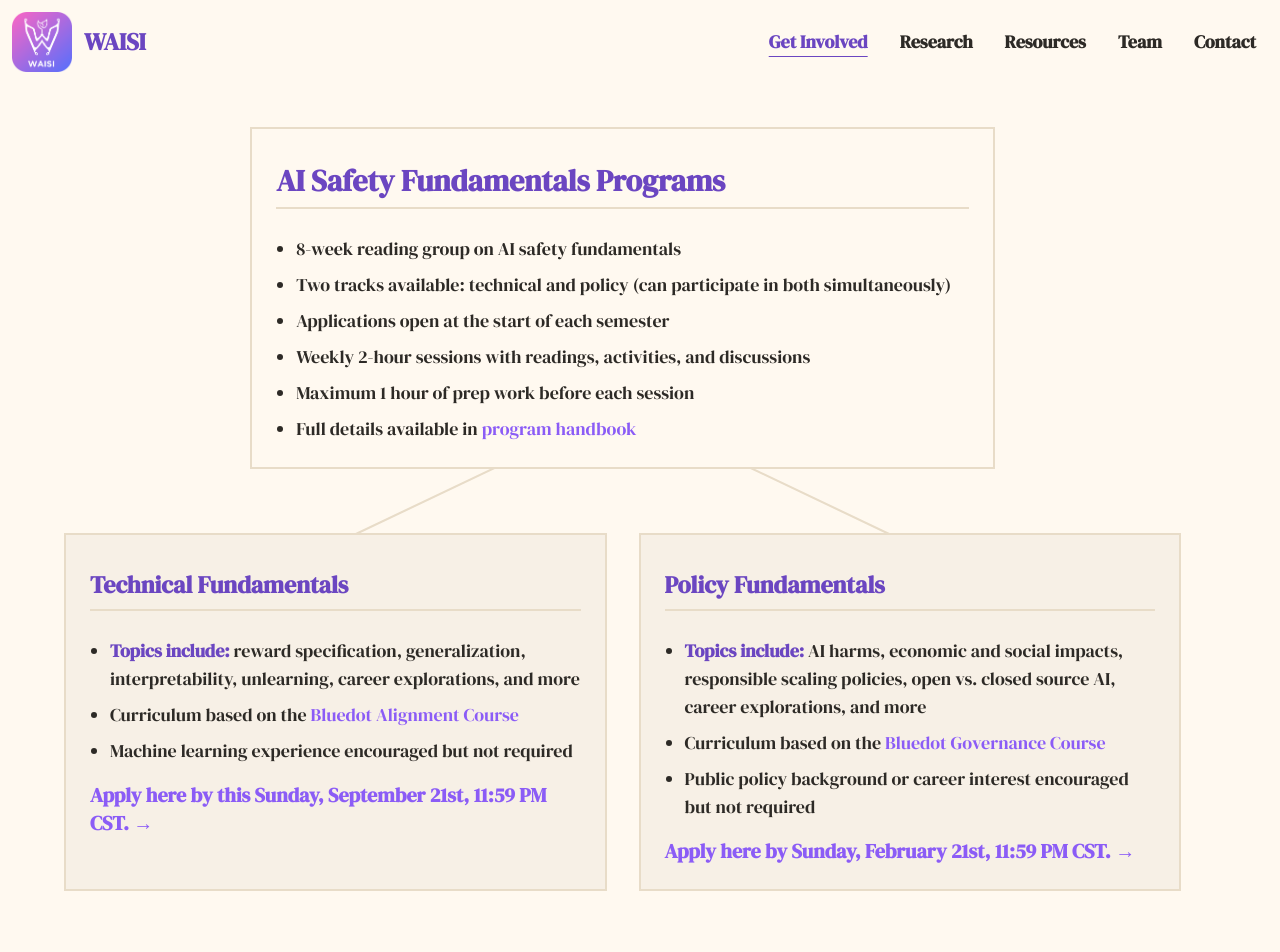
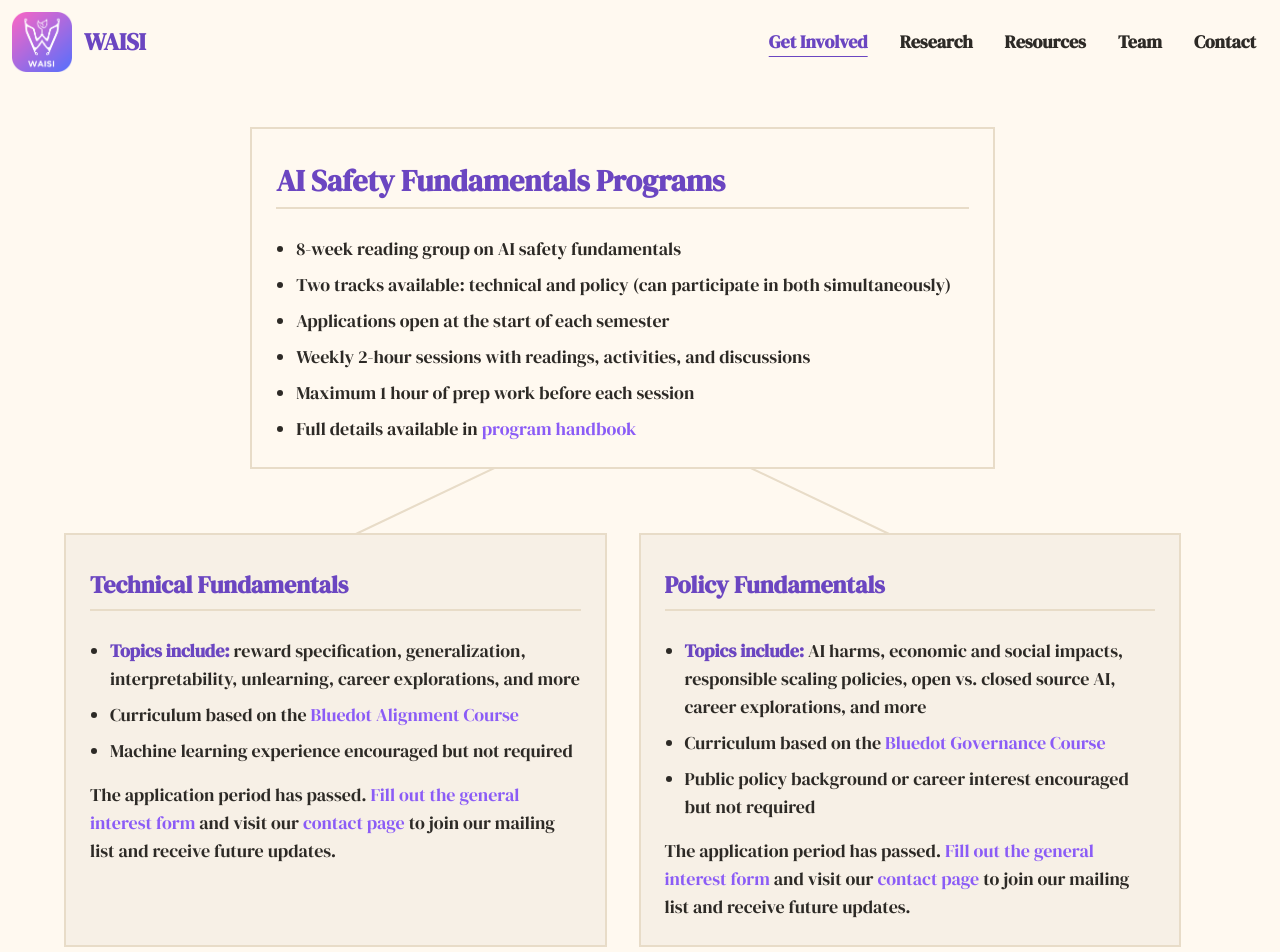
Before and after one commit to aisafetyuw/waisi.org, a Next.js app: page /programs in a window 1280 px wide. Shown: the top 952 px of the page. Built offline with nearby package versions, Linux system fonts and the light colour scheme.

Commit message:
application fix

```diff
--- a/src/app/programs/page.tsx
+++ b/src/app/programs/page.tsx
@@ -1,4 +1,6 @@
 import React from "react";
+import Link from "next/link";
+import { INTEREST_URL } from "@/constants";
 
 export default async function Programs() {
   return (
@@ -42,7 +44,7 @@ export default async function Programs() {
                       <li>Curriculum based on the <a href="https://course.aisafetyfundamentals.com/alignment" target="_blank" style={{color: '#8B5CF6', textDecoration: 'none'}} className="hover:underline">Bluedot Alignment Course</a></li>
                       <li>Machine learning experience encouraged but not required</li>
                     </ul>
-                    <p className="text-xl font-semibold mt-2" style={{color: '#8B5CF6', fontFamily: '"DM Serif Display", serif'}}><a href="https://forms.gle/pPn5idt81BEDH8bG8" target="_blank" style={{color: '#8B5CF6', textDecoration: 'none'}} className="hover:underline">Apply here by this Sunday, September 21st, 11:59 PM CST. →</a></p>
+                    <p className="text-lg mt-2" style={{color: '#2D2A26', fontFamily: '"DM Serif Display", serif'}}>The application period has passed. <a href={INTEREST_URL} target="_blank" rel="noopener noreferrer" style={{color: '#8B5CF6', textDecoration: 'none'}} className="hover:underline">Fill out the general interest form</a> and visit our <Link href="/contact" style={{color: '#8B5CF6', textDecoration: 'none'}} className="hover:underline">contact page</Link> to join our mailing list and receive future updates.</p>
                   </div>
 
                   {/* Policy Fundamentals */}
@@ -53,7 +55,7 @@ export default async function Programs() {
                       <li>Curriculum based on the <a href="https://course.aisafetyfundamentals.com/governance" target="_blank" style={{color: '#8B5CF6', textDecoration: 'none'}} className="hover:underline">Bluedot Governance Course</a></li>
                       <li>Public policy background or career interest encouraged but not required</li>
                     </ul>
-                    <p className="text-xl font-semibold mt-2" style={{color: '#8B5CF6', fontFamily: '"DM Serif Display", serif'}}><a href="https://forms.gle/bcRimCCmg7F3uEaS9" target="_blank" style={{color: '#8B5CF6', textDecoration: 'none'}} className="hover:underline">Apply here by Sunday, February 21st, 11:59 PM CST. →</a></p>
+                    <p className="text-lg mt-2" style={{color: '#2D2A26', fontFamily: '"DM Serif Display", serif'}}>The application period has passed. <a href={INTEREST_URL} target="_blank" rel="noopener noreferrer" style={{color: '#8B5CF6', textDecoration: 'none'}} className="hover:underline">Fill out the general interest form</a> and visit our <Link href="/contact" style={{color: '#8B5CF6', textDecoration: 'none'}} className="hover:underline">contact page</Link> to join our mailing list and receive future updates.</p>
                   </div>
                 </div>
 
```
